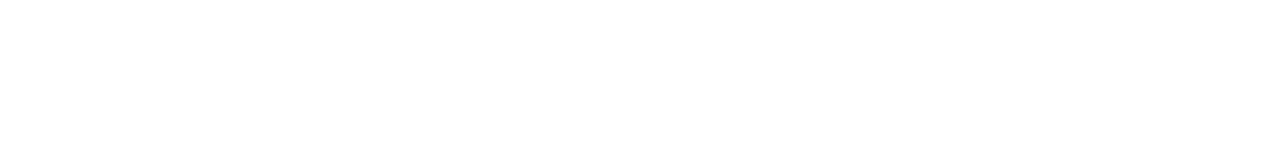
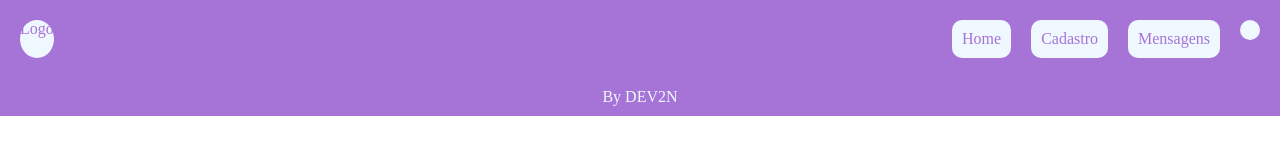
Before and after one commit to sarahrocky28/Projetos, a plain HTML site: page atividade.html in a window 1280 px wide. Drawn offline with Linux system fonts and the light colour scheme.

Commit message:
Minha tentatica e resolução

```diff
--- /dev/null
+++ b/atividade.css
@@ -0,0 +1,60 @@
+* {
+    box-sizing: border-box;
+    padding: 0;
+    margin: 0;
+    text-decoration: none;
+    list-style: none
+}
+
+body {
+    width: 100dvw;
+    height: 100dvh;
+
+}
+
+header{
+    background-color: rgb(166, 115, 215);
+    display: flex;
+    padding: 20px;
+    justify-content: space-between;
+
+}
+.header{
+  border-radius: 50%;
+  background-color: aliceblue;
+
+ }
+.li {
+    display: flex;
+
+}
+
+.Logo{
+gap: 20px;
+color: rgb(166, 115, 215);
+}
+
+li{
+    background-color: aliceblue;
+    padding: 10px;
+    border-radius: 10px;
+}
+
+.bolinha{
+    border-radius: 50%;
+    width: 50%;
+    height: 50%;
+    top: -250px;
+    right: -250px;
+}
+
+
+
+footer{
+    background-color: rgb(166, 115, 215);
+    align-items: center;
+    display: flex;
+    justify-content: center;
+    color: aliceblue;
+    padding: 10px;
+}
--- a/atividade.html
+++ b/atividade.html
@@ -0,0 +1,41 @@
+<!DOCTYPE html>
+<html lang="pt-br">
+
+<head>
+    <meta charset="UTF-8">
+    <link rel="stylesheet" href="./atividade.css">
+    <meta name="viewport" content="width=device-width, initial-scale=1.0">
+    <title>atividade</title>
+</head>
+
+<body>
+    <header>
+        <div class="Logo header">
+            <p>Logo</p>
+        </div>
+        <div class="Logo li">
+            <li>Home</li>
+            <li>Cadastro</li>
+            <li>Mensagens</li>
+            <li class="bolinha absolute"></li>
+        </div>
+    </header>
+    <main>
+        <div>
+            <div class="box red"></div>
+            <div class="box blue relative"></div>
+        </div>
+        <div>
+            <div class="box red"></div>
+            <div class="box blue absolute"></div>
+        </div>
+        <div>
+            <div class="box red"></div>
+            <div class="box blue absolute"></div>
+        </div>
+
+    </main>
+    <footer> By DEV2N</footer>
+</body>
+
+</html>
--- a/posições.css
+++ b/posições.css
@@ -41,7 +41,12 @@
 
 .absolute{
 position: absolute;
+top: 0;
 bottom: 100px;
 right: 100px;
 background-color: green;
 }
+
+main{
+
+}
```
Also changed, not shown: thiago.html (added, +15 -0 lines).
